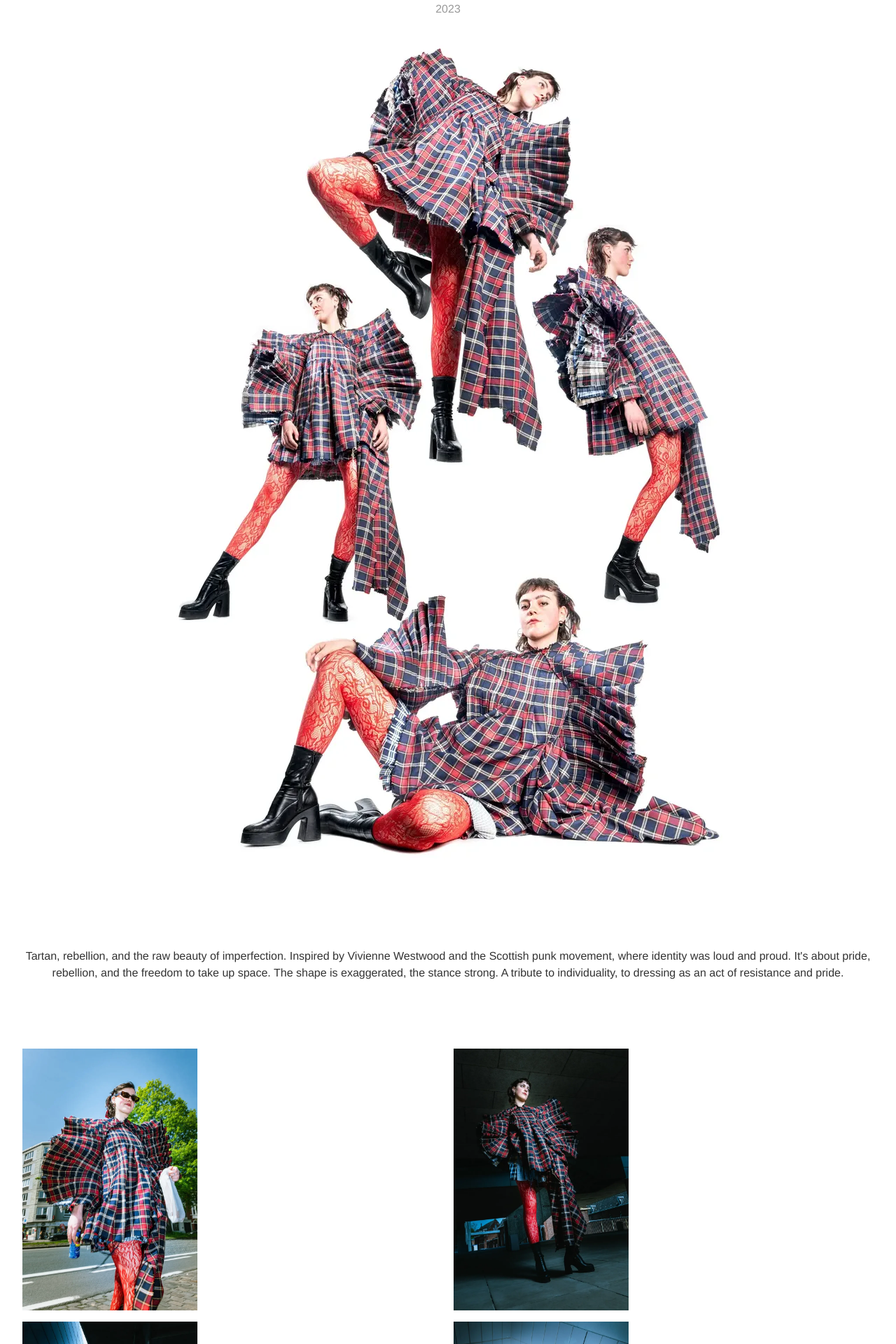
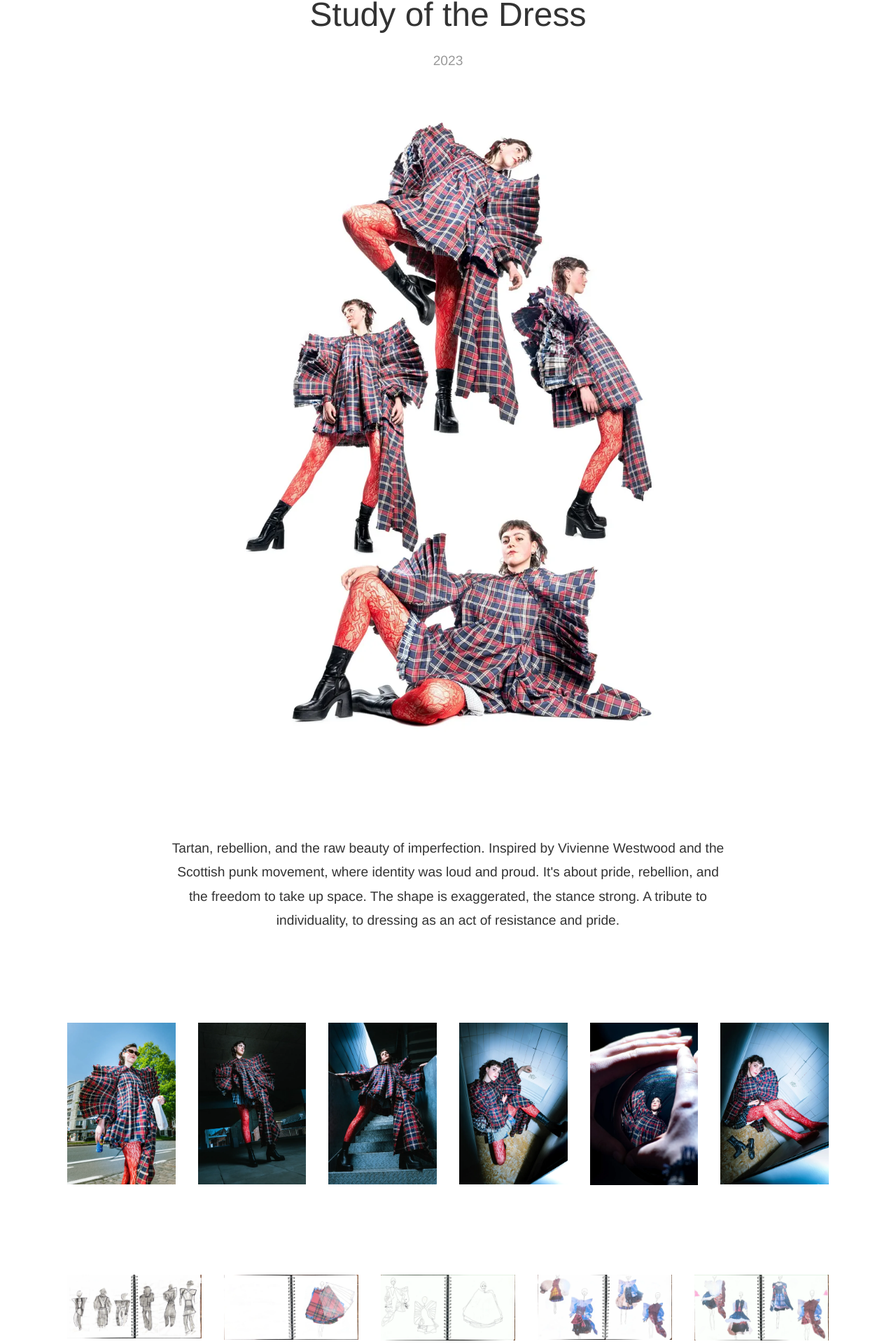
Before and after one commit to brentvervaet/anneliesannys-portfolio, a Vue app: page /ba1-studies in a window 1280 px wide. Shown: the part 879-2799 px from the top of the page at 70% size. Built offline with nearby package versions, Linux system fonts and the light colour scheme.

Commit message:
feat: update margins for project images and sections to enhance layout consistency and responsiveness

```diff
--- a/src/components/ProjectDetail.vue
+++ b/src/components/ProjectDetail.vue
@@ -340,7 +340,7 @@ const onModalNavigate = (index: number) => {
 
 .project-head img {
   display: block;
-  margin: 1.5rem auto;
+  margin: 3rem auto;
 }
 
 .project-description {
@@ -452,6 +452,7 @@ const onModalNavigate = (index: number) => {
   }
 
   .project-head img {
+    margin: 3.5rem auto;
     max-width: 500px;
   }
 
@@ -517,7 +518,7 @@ const onModalNavigate = (index: number) => {
   }
 
   .project-head img {
-    margin: 2.5rem auto;
+    margin: 4rem auto;
     max-width: 350px;
   }
 
--- a/src/components/StudiesDetail.vue
+++ b/src/components/StudiesDetail.vue
@@ -316,6 +316,7 @@ const onModalNavigate = (index: number) => {
   position: relative;
   padding: 2rem;
   max-width: 1400px;
+  margin: 0 auto;
 }
 
 .studies-grid {
@@ -339,7 +340,7 @@ const onModalNavigate = (index: number) => {
 }
 
 .project-headImage {
-  margin: 2rem auto;
+  margin: 3rem auto;
 }
 
 .project-description {
@@ -352,6 +353,7 @@ const onModalNavigate = (index: number) => {
 .study-section {
   border-bottom: 1px solid #e5e5e5;
   padding-bottom: 3rem;
+  margin: 0 auto;
 }
 
 .study-section:last-child {
@@ -389,11 +391,6 @@ const onModalNavigate = (index: number) => {
   transition:
     transform 0.2s ease,
     opacity 0.2s ease;
-}
-
-.clickable-image:hover {
-  transform: scale(1.02);
-  opacity: 0.9;
 }
 
 /* ===== SKETCHBOOK SECTION ===== */
@@ -437,7 +434,6 @@ const onModalNavigate = (index: number) => {
 
 .credits-grid {
   display: grid;
-  grid-template-columns: repeat(auto-fit, minmax(250px, 1fr));
   gap: 1rem;
   max-width: 900px;
   margin: 0 auto;
@@ -463,12 +459,164 @@ const onModalNavigate = (index: number) => {
 }
 
 /* ===== MEDIA QUERIES ===== */
-@media (max-width: 1024px) {
+
+/* tablet */
+@media (min-width: 768px) {
+  .studies-content {
+    padding: 3rem 4rem;
+  }
+
+  .project-title {
+    font-size: 3rem;
+  }
+
+  .project-date {
+    font-size: 1.1rem;
+    margin-bottom: 2rem;
+  }
+
+  .project-headImage {
+    max-width: 600px;
+    margin: 3.5rem auto;
+  }
+
+  .project-description {
+    font-size: 1.1rem;
+    max-width: 700px;
+    margin: 7rem auto;
+  }
+
+  .studies-grid {
+    gap: 4rem;
+  }
+
+  .study-section {
+    padding-bottom: 4rem;
+  }
+
+  .study-images {
+    grid-template-columns: repeat(auto-fit, minmax(200px, 1fr));
+    gap: 1rem;
+    margin: 7rem auto;
+  }
+
+  .study-image {
+    width: 100%;
+    max-width: 400px;
+  }
+
+  .single-image {
+    max-width: 600px;
+  }
+
+  .credits-section {
+    padding: 2.5rem;
+    margin: 7rem 0 0 0;
+  }
+
+  .credits-grid {
+    gap: 1.5rem;
+  }
+
+  .credit-label {
+    font-size: 1rem;
+  }
+
+  .credit-value {
+    font-size: 1.1rem;
+  }
+
+  .sketchbook-section {
+    margin: 7rem 0;
+  }
+
+  .sketchbook-grid {
+    grid-template-columns: repeat(auto-fit, minmax(50px, 1fr));
+    gap: 1.5rem;
+  }
+
+  .collages-grid {
+    grid-template-columns: repeat(8, 1fr);
+  }
 }
 
-@media (max-width: 768px) {
-}
+/* desktop */
+@media (min-width: 1024px) {
+  .studies-content {
+    padding: 4rem 6rem;
+  }
 
-@media (max-width: 480px) {
+  .project-title {
+    font-size: 3rem;
+    margin-bottom: 1rem;
+  }
+
+  .project-date {
+    font-size: 1.2rem;
+    margin-bottom: 2.5rem;
+  }
+
+  .project-headImage {
+    margin: 4rem auto;
+  }
+
+  .project-description {
+    font-size: 1.2rem;
+    line-height: 1.8;
+    max-width: 800px;
+    margin: 8rem auto;
+  }
+
+  .studies-grid {
+    gap: 5rem;
+  }
+
+  .study-section {
+    padding-bottom: 5rem;
+  }
+
+  .study-images {
+    gap: 2rem;
+    margin: 8rem auto;
+    justify-items: center;
+    grid-template-columns: repeat(auto-fit, minmax(100px, 1fr));
+  }
+
+  .study-image {
+    width: 100%;
+    max-width: 450px;
+  }
+
+  .credits-section {
+    margin: 8rem 0 0 0;
+    padding: 3rem;
+  }
+
+  .credits-grid {
+    gap: 2rem;
+    max-width: 1000px;
+  }
+
+  .credit-label {
+    font-size: 1.1rem;
+  }
+
+  .credit-value {
+    font-size: 1.2rem;
+  }
+
+  .sketchbook-section {
+    margin: 8rem 0;
+  }
+
+  .sketchbook-grid {
+    gap: 2rem;
+  }
+
+  /* hovers */
+  .clickable-image:hover {
+    transform: scale(1.02);
+    opacity: 0.9;
+  }
 }
 </style>
```
